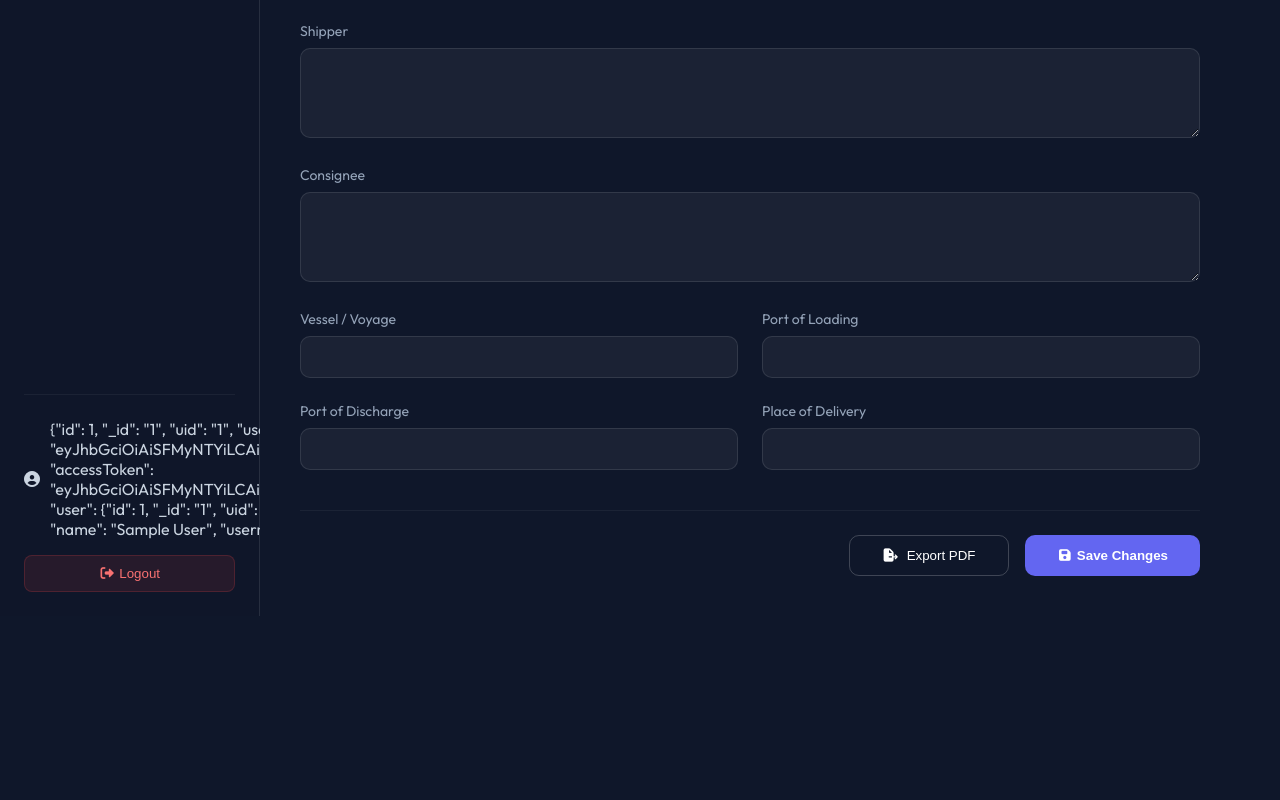
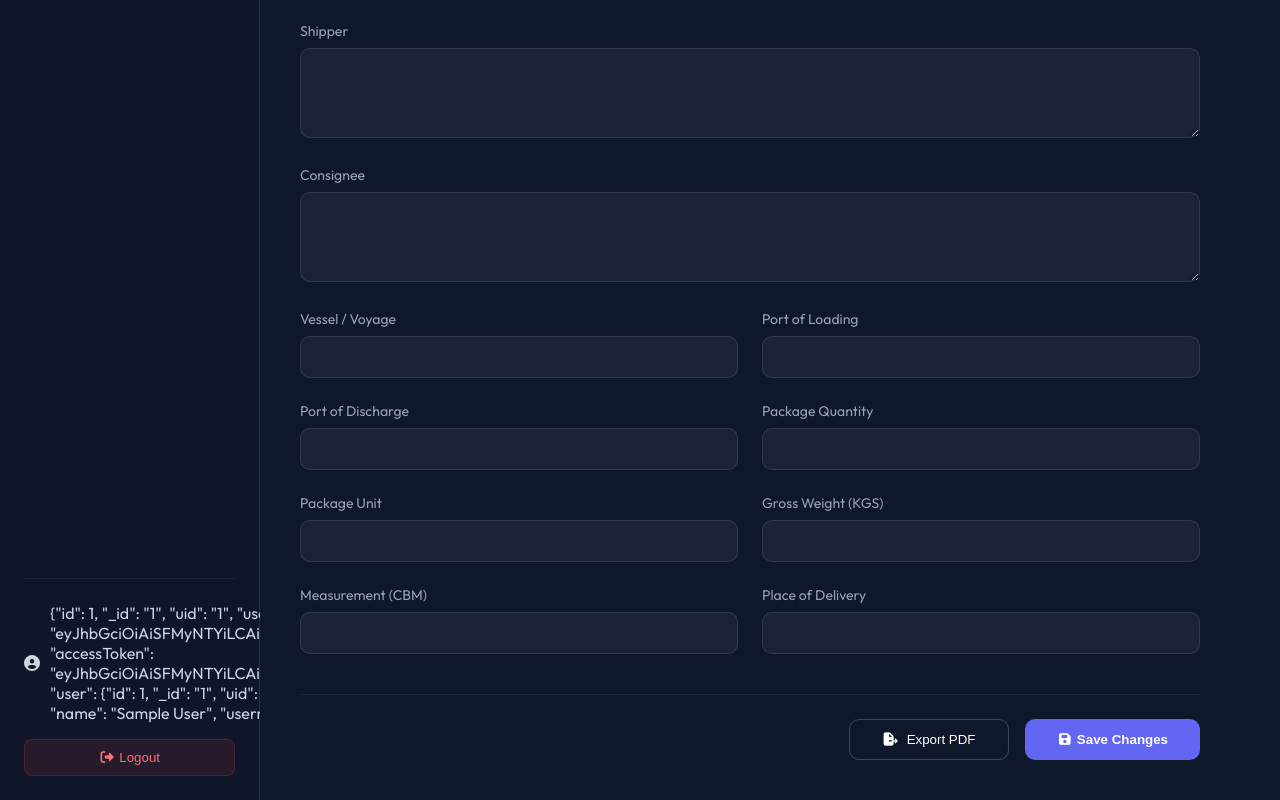
Before and after one commit to RichardWen924/ManifestReader, a Vue app in the folder ruoyi-client/: page /edit/1 in a window 1280 px wide. Shown: the part 390-1190 px from the top of the page. Before the commit the page ends 1006 px from the top, so only its background shows below. Built offline with nearby package versions, Linux system fonts and the light colour scheme; no server answers; sample sign-in values are in the browser's storage.

Commit message:
映射修复

```diff
--- a/ruoyi-client/src/views/Dashboard.vue
+++ b/ruoyi-client/src/views/Dashboard.vue
@@ -110,6 +110,14 @@
               <div class="data-item">
                 <span class="label">POL / POD</span>
                 <span class="value">{{ result.data.portOfLoading }} / {{ result.data.portOfDischarge }}</span>
+              </div>
+              <div class="data-item">
+                <span class="label">Package Info</span>
+                <span class="value">{{ result.data.packageQuantity || '0' }} {{ result.data.packageUnit || '' }}</span>
+              </div>
+              <div class="data-item">
+                <span class="label">Weight / Volume</span>
+                <span class="value">{{ result.data.grossWeightKgs || '0' }} KGS / {{ result.data.measurementCbm || '0' }} CBM</span>
               </div>
               <div class="data-item">
                 <span class="label">Created By</span>
--- a/ruoyi-client/src/views/Edit.vue
+++ b/ruoyi-client/src/views/Edit.vue
@@ -83,6 +83,22 @@
             <div class="form-group">
               <label>Port of Discharge</label>
               <input v-model="form.portOfDischarge">
+            </div>
+            <div class="form-group">
+              <label>Package Quantity</label>
+              <input v-model="form.packageQuantity" type="number">
+            </div>
+            <div class="form-group">
+              <label>Package Unit</label>
+              <input v-model="form.packageUnit">
+            </div>
+            <div class="form-group">
+              <label>Gross Weight (KGS)</label>
+              <input v-model="form.grossWeightKgs" type="number" step="0.01">
+            </div>
+            <div class="form-group">
+              <label>Measurement (CBM)</label>
+              <input v-model="form.measurementCbm" type="number" step="0.01">
             </div>
             <div class="form-group">
               <label>Place of Delivery</label>
```
Also changed, not shown: 1 other file (tests, documents, lock files or other folders).
